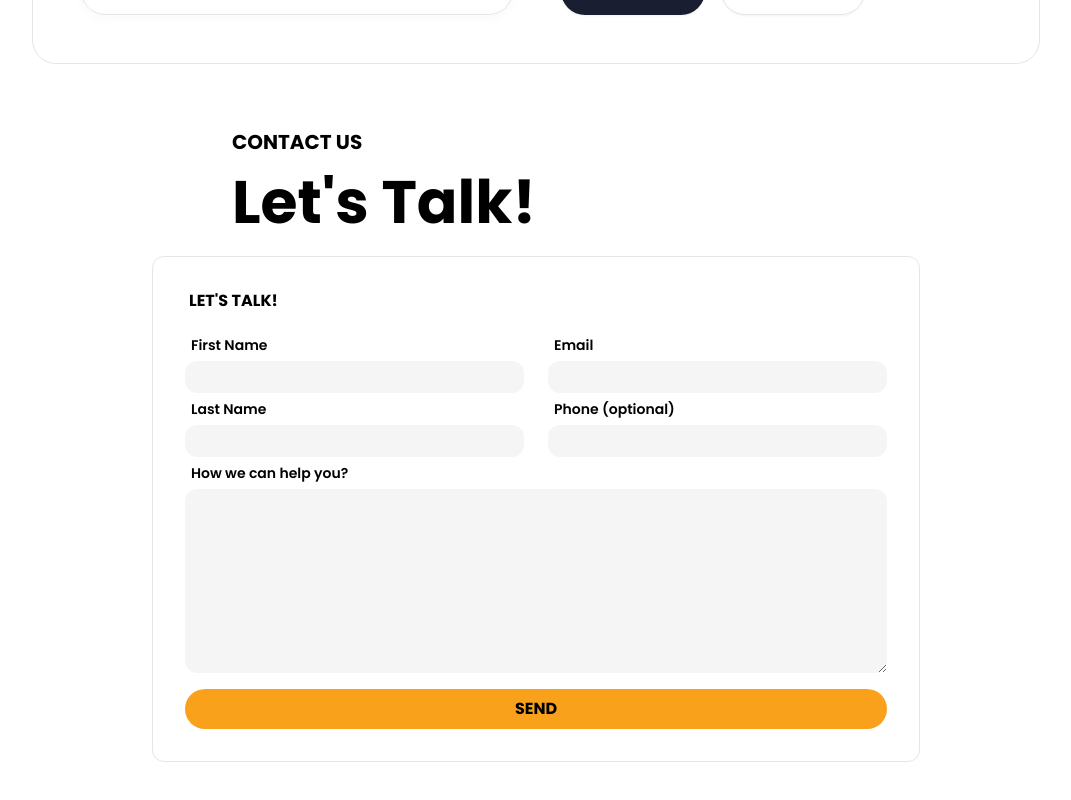
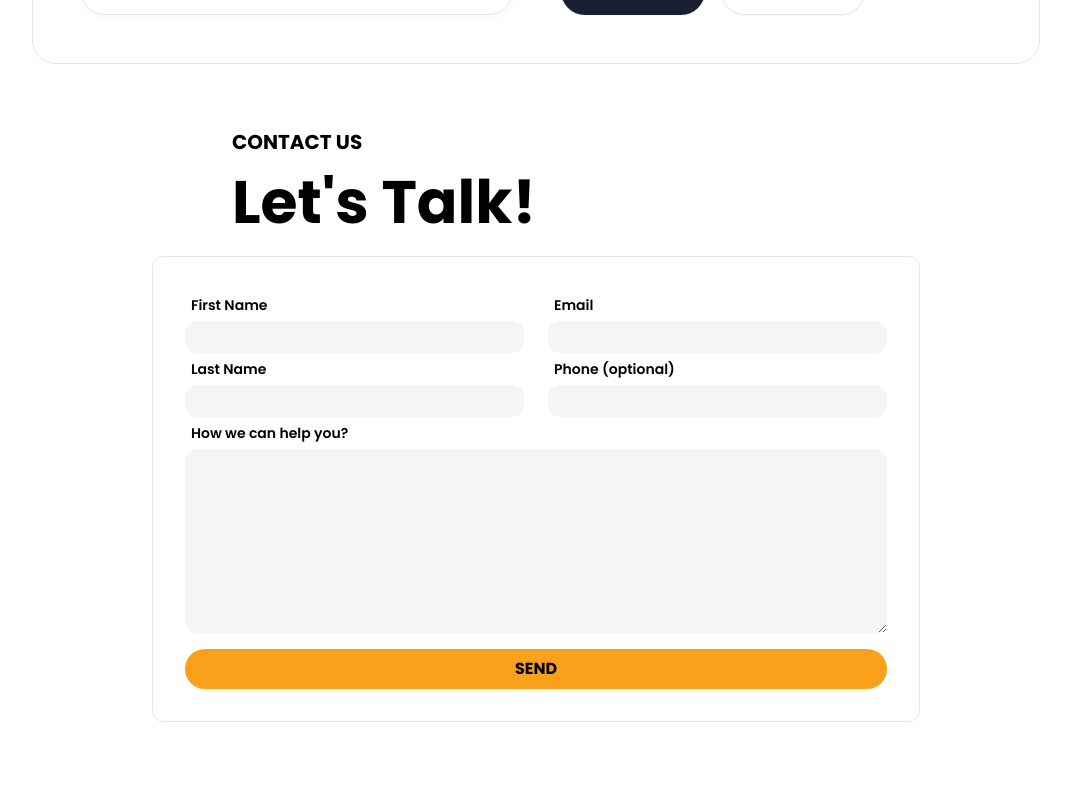
Before and after one commit to iwwan-01/elev8x-website, a Next.js app: page / in a window 1280 px wide. Shown: the part 3778-4578 px from the top of the page, without its empty margins (104-1175 px from the left). Built offline with nearby package versions, Linux system fonts and the light colour scheme.

Commit message:
Vercel deployment fix 2

```diff
--- a/src/components/Contact.jsx
+++ b/src/components/Contact.jsx
@@ -28,10 +28,6 @@ const Contact = () => {
             </div>
             {/* Form Container */}
             <div className='rounded-xl border-neutral-200 border w-full h-full z-0 p-6'>
-              {/* Heading Container */}
-              <div className='p-2 pl-3'>
-                <h3 className='text-md font-bold uppercase'>Let's Talk!</h3>
-              </div>
               <form className='flex flex-col p-2' onSubmit={handleSubmit}>
                 {/* Input Wrapper */}
                 <div className='flex flex-col lg:flex-row gap-x-6'>
```
